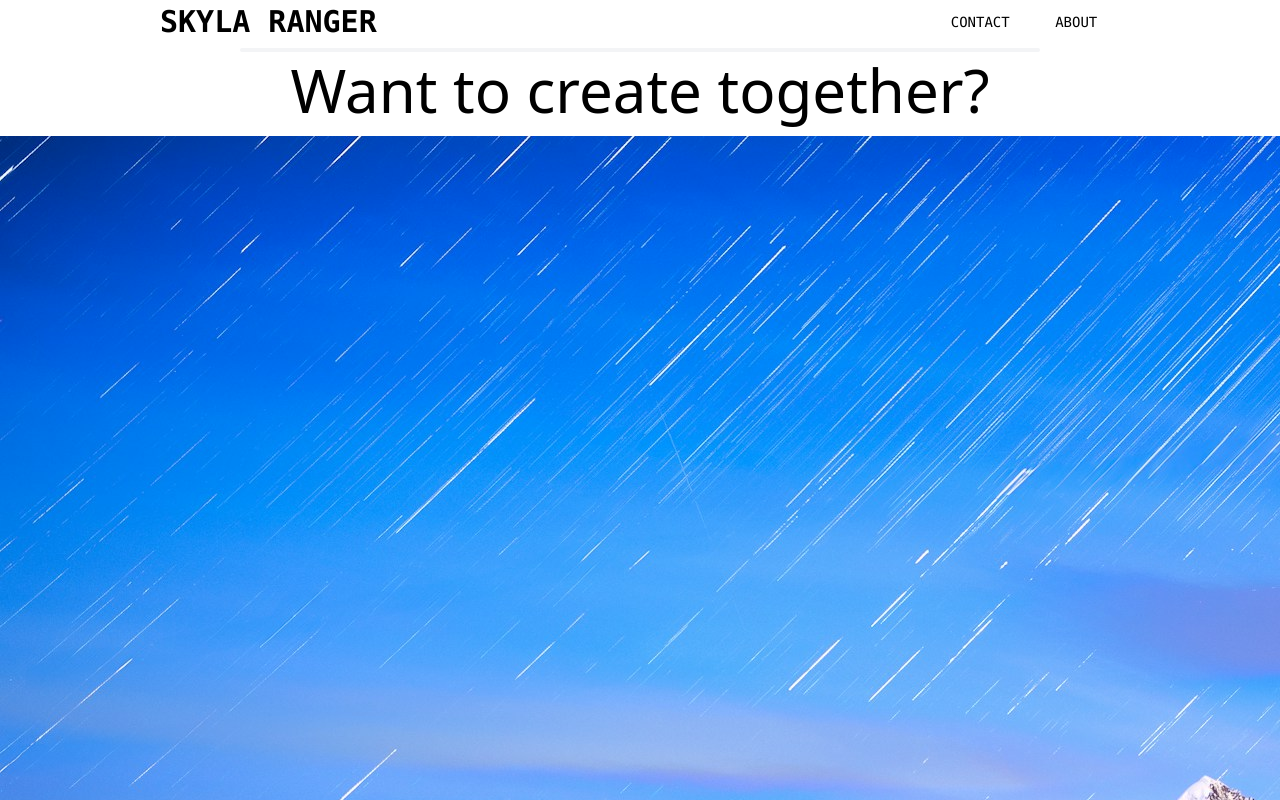
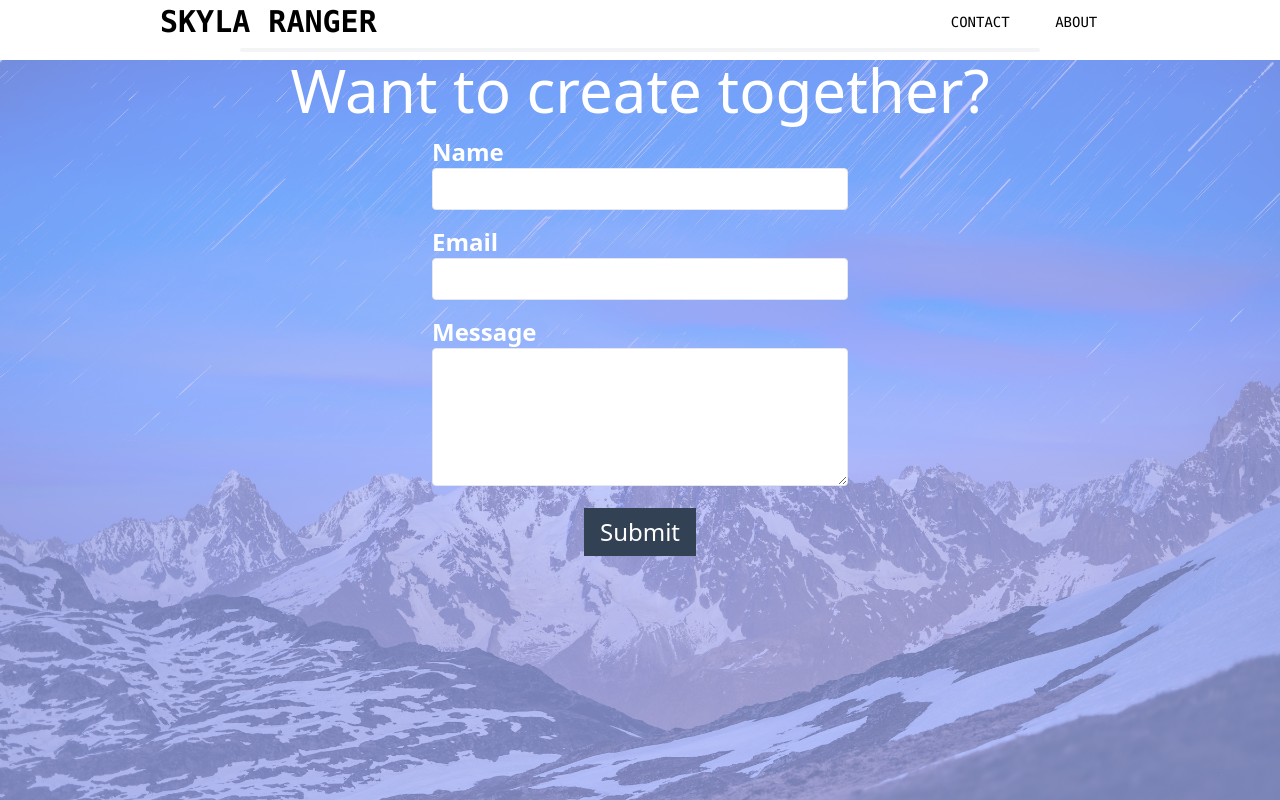
Before and after one commit to Migue28/photographer-portafolio, a React (Vite) app: page /contact in a window 1280 px wide. Shown: the top 800 px of the page. Built offline with nearby package versions, Linux system fonts and the light colour scheme; no server answers.

Commit message:
Add form

```diff
--- a/src/pages/Contact.tsx
+++ b/src/pages/Contact.tsx
@@ -1,8 +1,25 @@
+import { useState } from 'react'
+
+import ContactForm from '@src/ui/ContactForm'
+
 const Contact = () => {
+  const [loading, useLoading] = useState(false)
+  const handleContactForm = () => {}
+
+  if (loading) {
+    useLoading(false)
+  }
+
   return (
-    <div className='flex flex-col justify-center items-center'>
-      <h1 className='text-6xl mb-4'>Want to create together?</h1>
-      <div className='object-none w-full h-screen bg-mountain bg-opacity-50'></div>
+    <div className='relative flex flex-col justify-start items-center min-h-screen bg-cover bg-center bg-mountain'>
+      {/* Overlay for opacity effect */}
+      <div className='absolute inset-0 bg-indigo-300 bg-opacity-70'></div>
+
+      <h1 className='mx-4 relative z-10 text-6xl mb-4 text-white'>Want to create together?</h1>
+
+      <div className='relative z-10 w-full max-w-md'>
+        <ContactForm loading={loading} handleContactForm={handleContactForm} />
+      </div>
     </div>
   )
 }
--- a/src/ui/ContactForm.tsx
+++ b/src/ui/ContactForm.tsx
@@ -7,9 +7,58 @@ type ContactFormProps = {
   handleContactForm: (contactFormData: ContactFormData) => void
 }
 
-const ContactForm = ({ handleContactForm }: ContactFormProps) => {
+const ContactForm = ({ handleContactForm, loading }: ContactFormProps) => {
   const { handleSubmit } = useForm<ContactFormData>()
   const onSubmit: SubmitHandler<ContactFormData> = (data) => handleContactForm(data)
-  return <form onSubmit={handleSubmit(onSubmit)}></form>
+  return (
+    <form onSubmit={handleSubmit(onSubmit)} className='max-w-md mx-4'>
+      <div className='mb-4'>
+        <label className='text-2xl block text-white font-bold' htmlFor='name'>
+          Name
+        </label>
+        <input
+          type='text'
+          id='name'
+          name='name'
+          className='w-full px-3 py-2 border rounded'
+          required
+        />
+      </div>
+      <div className='mb-4'>
+        <label className='text-2xl block text-white font-bold' htmlFor='email'>
+          Email
+        </label>
+        <input
+          type='email'
+          id='email'
+          name='email'
+          className='w-full px-3 py-2 border rounded'
+          required
+        />
+      </div>
+      <div className='mb-4'>
+        <label className='text-2xl block text-white font-bold' htmlFor='message'>
+          Message
+        </label>
+        <textarea
+          id='message'
+          name='message'
+          className='w-full px-3 py-2 border rounded'
+          rows={5}
+          required
+        />
+      </div>
+      <div className='flex justify-center items-center'>
+        <button
+          disabled={loading}
+          type='submit'
+          className={`text-2xl flex justify-center gap-x-4 bg-slate-700 px-4 py-2 font-proxima_nova text-white ${loading ? 'opacity-40' : 'opacity-100'}`}
+        >
+          {loading && <div className='h-5 w-5 animate-spin rounded-full border-b-2 border-white' />}
+          Submit
+        </button>
+      </div>
+    </form>
+  )
 }
 export default ContactForm
```
